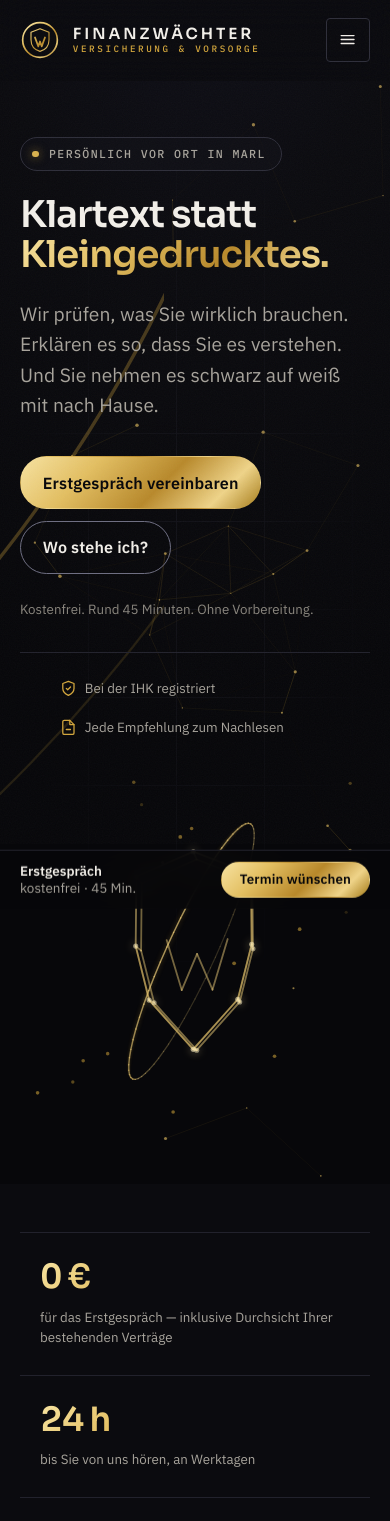
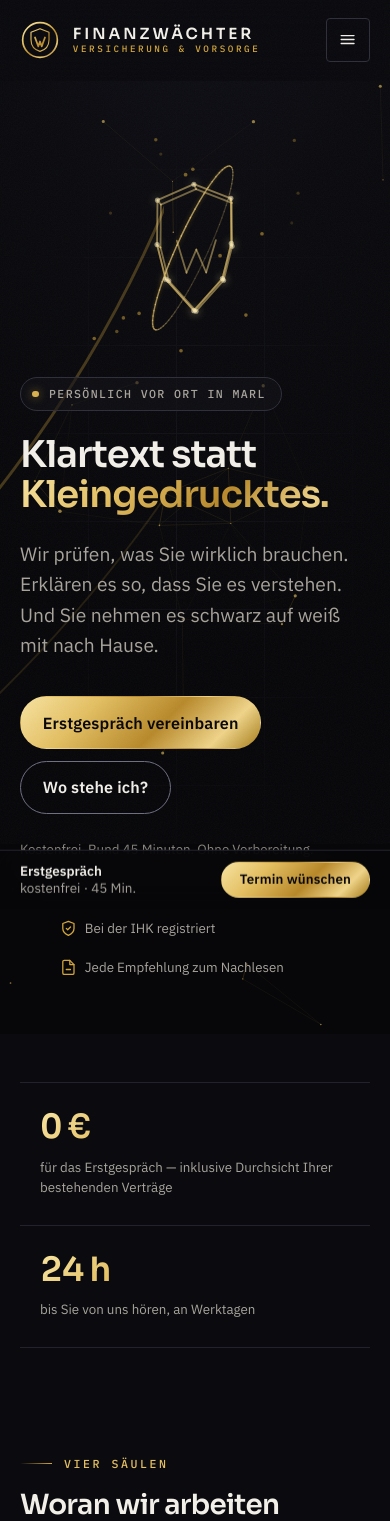
Before and after one commit to battlefronner/Test, a PHP site: page / in a window 390 px wide. Shown: the top 1521 px of the page. Run offline with PHP 8.4, Linux system fonts and the light colour scheme.

Commit message:
Animationen wieder sichtbar: Einblendungen beim Scrollen, Signet auf dem Handy
Die Scroll-Animationen waren faktisch abgeschaltet. motion.js hatte ein
Sicherheitsnetz, das nach 2,6 Sekunden ALLE Einblend-Elemente sichtbar
schaltete — auch die weit unterhalb des ersten Bildschirms. Wer danach
scrollte, sah keine Bewegung mehr, weil alles laengst eingeblendet war.
Das Netz blendet jetzt nur noch ein, was der Besucher bereits erreicht hat;
alles darunter bleibt fuer die Animation beim Scrollen. Fuer den Druck wird
weiterhin alles sichtbar (beforeprint).

Auf schmalen Schirmen stand das W-Signet unter dem Text und damit ausserhalb
des ersten Bildschirms (Oberkante 936 px bei 844 px Bildhoehe). Weil die
Buehne ausserhalb des Bildes pausiert, lief die Aufbau-Animation erst nach
dem Scrollen an. Unter 64rem steht das Signet jetzt ueber der Ueberschrift,
etwas kleiner; auf niedrigen Schirmen (bis 700 px Hoehe) noch kleiner und mit
weniger Luft oben, damit der Terminknopf im ersten Bild bleibt.

Gemessen: iPhone SE, iPhone 15, kleines Android und Desktop — Signet zeichnet
beim Laden, Terminknopf im ersten Bild, Elemente unterhalb warten und
blenden beim Scrollen ein (23/23). 16 Seiten x 5 Breiten x hell/dunkel ohne
Ueberlauf und ohne Skriptfehler. Desktop-Layout unveraendert.

Co-Authored-By: Claude Opus 5.5 <noreply@anthropic.com>
Claude-Session: https://claude.ai/code/session_01T5QfARJiykFkpsKAmhwhgG

```diff
--- a/assets/css/style.css
+++ b/assets/css/style.css
@@ -672,6 +672,22 @@ a:hover { color: var(--gold-100); }
 .hero__stage { position: relative; display: grid; place-items: center; min-height: clamp(20rem, 42vw, 32rem); }
 .hero__object { width: 100%; max-width: 38rem; aspect-ratio: 1; }
 
+/* Schmale Schirme: Das Signet steht über der Überschrift statt darunter.
+   Unter dem Text lag es außerhalb des ersten Bildschirms — die Animation lief
+   erst nach dem Scrollen an, und genau sie ist das Markenzeichen. Kleiner
+   gehalten, damit der Terminknopf trotzdem im ersten Bild bleibt. */
+@media (max-width: 63.99rem) {
+  .hero__layout { gap: var(--s4); }
+  .hero__stage { order: -1; min-height: 0; }
+  .hero__object { max-width: min(14rem, 58vw); }
+}
+/* Niedrige Schirme (iPhone SE und ähnliche): etwas kleiner, weniger Luft oben,
+   damit der Terminknopf im ersten Bild bleibt. */
+@media (max-width: 63.99rem) and (max-height: 700px) {
+  .hero { padding-top: var(--s4); }
+  .hero__object { max-width: min(9.5rem, 42vw); }
+}
+
 /* --------------------------------------------------------------------------
    9. Die vier Säulen
    -------------------------------------------------------------------------- */
--- a/assets/js/motion.js
+++ b/assets/js/motion.js
@@ -25,10 +25,25 @@
 
     targets.forEach(function (el) { io.observe(el); });
 
-    // Sicherheitsnetz: Inhalt darf nie dauerhaft unsichtbar bleiben.
+    // Sicherheitsnetz: Inhalt darf nie dauerhaft unsichtbar bleiben — etwa wenn
+    // der Beobachter in einem eingebetteten Rahmen nicht auslöst. Eingeblendet
+    // wird dabei nur, was der Besucher bereits erreicht hat. Früher schaltete
+    // das Netz nach 2,6 Sekunden ALLES sichtbar; beim Scrollen bewegte sich
+    // danach nichts mehr, weil alles längst eingeblendet war.
     window.setTimeout(function () {
+      var unten = window.innerHeight || document.documentElement.clientHeight;
+      targets.forEach(function (el) {
+        if (el.classList.contains('shown')) return;
+        var r = el.getBoundingClientRect();
+        if (r.width === 0 && r.height === 0) return;   // gerade nicht angezeigt
+        if (r.top < unten) { el.classList.add('shown'); io.unobserve(el); }
+      });
+    }, 2600);
+
+    // Gedruckt wird immer alles
+    window.addEventListener('beforeprint', function () {
       targets.forEach(function (el) { el.classList.add('shown'); });
-    }, 2600);
+    });
   }
 
   /* --- Signet läuft beim Scrollen langsamer als die Seite ----------------
```
